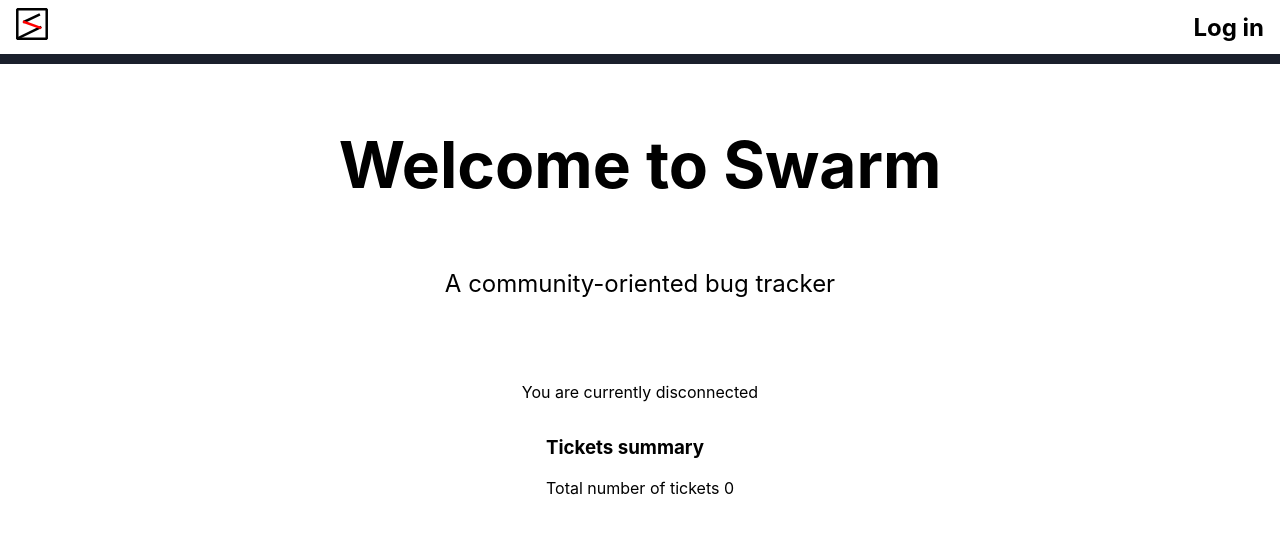
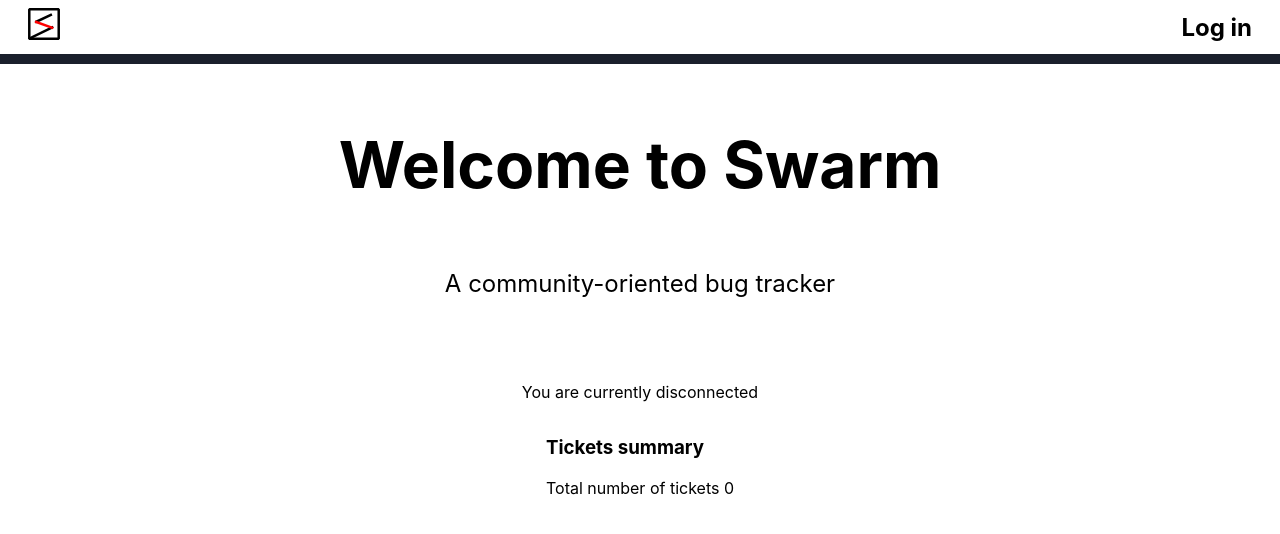
Before and after one commit to ImInfenix/swarm, a Next.js app: page / in a window 1280 px wide. Shown: the top 534 px of the page. Built offline with nearby package versions, Linux system fonts and the light colour scheme; no server answers; the database is empty.

Commit message:
Added some padding between topBar elements

```diff
--- a/styles/TopBar.module.css
+++ b/styles/TopBar.module.css
@@ -32,10 +32,6 @@
   justify-content: center;
 }
 
-.topBar li {
-  display: list-item;
-}
-
 .topBar button, .topBar a {
   background-color: transparent;
   border: none;
@@ -44,5 +40,5 @@
   padding: 0;
   cursor: pointer;
   text-align: center;
-  /* max-height: 32px; */
+  padding: 0 .5em;
 }
```
